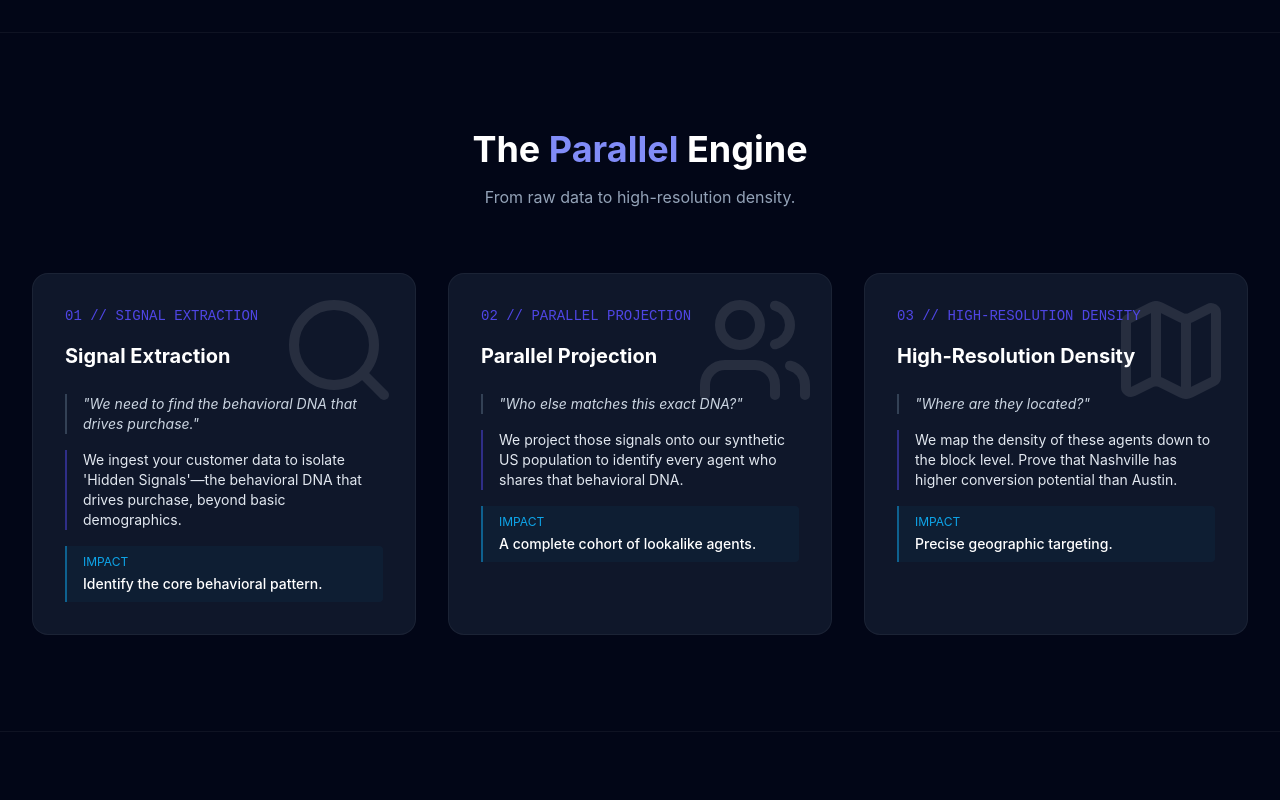
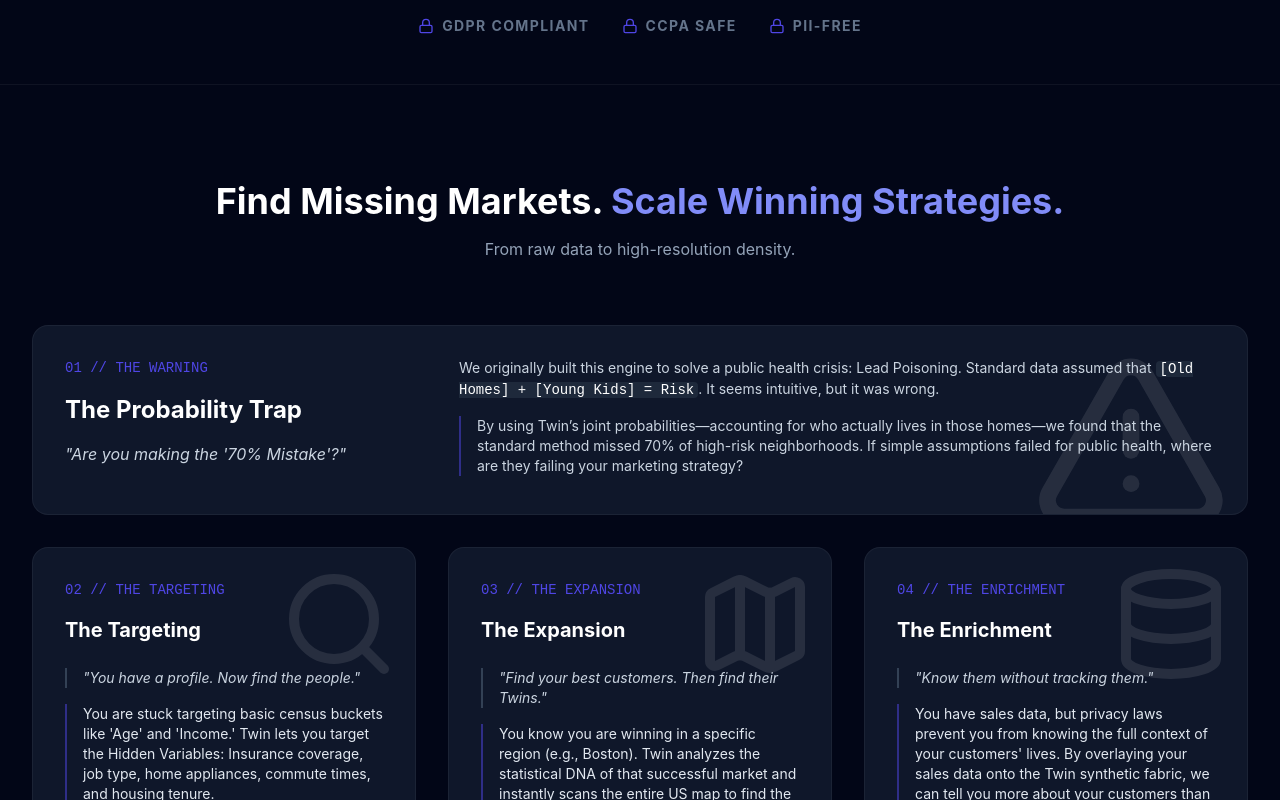
Before and after one commit to jga9f/modelparallel, a React (Vite) app: page / in a window 1280 px wide. Shown: the part 1020-1820 px from the top of the page. Built offline with nearby package versions, Linux system fonts and the light colour scheme.

Commit message:
Fix syntax error in App.jsx

```diff
--- a/src/App.jsx
+++ b/src/App.jsx
@@ -1,9 +1,11 @@
+
 import React, { useState, useEffect } from 'react';
 import {
   Users, Search, Map, Shield, ChevronRight, BarChart3,
   Zap, Lock, Menu, X, CheckCircle2, Globe, Building2,
   MapPin, Car, Wifi, Wallet, Heart, Briefcase, GraduationCap,
-  Plane, Smartphone, Leaf, ChevronDown, Radio, Home, Key, Clock, Languages, Image as ImageIcon
+  Plane, Smartphone, Leaf, ChevronDown, Radio, Home, Key, Clock, Languages, Image as ImageIcon,
+  AlertTriangle, Database
 } from 'lucide-react';
 
 // --- Constants & Data ---
@@ -166,10 +168,10 @@
     <div className="py-12 bg-slate-950 border-y border-white/5 relative z-20">
       <div className="max-w-7xl mx-auto px-4 text-center">
         <h2 className="text-2xl font-bold text-white mb-4">
-          Born from <span className="text-indigo-400">Harvard Research</span>. Enterprise Scale.
+          Born from <span className="text-indigo-400">Harvard Research</span>. Built using <span className="text-indigo-400">Harvard’s supercomputers</span>.
         </h2>
         <p className="text-slate-400 max-w-3xl mx-auto mb-8 leading-relaxed">
-          Built on architecture developed at Harvard University’s supercomputing clusters. We model 330 million synthetic agents—statistically identical to the US population, but born from code, not surveillance.
+          The Twin architecture was engineered at Harvard University and created over 2 years using Harvard’s high-performance computing clusters. We utilize real data from multiple incongruent datasets to reconstruct the U.S. population at a depth that has never been done before. The patterns are real; the people don’t actually exist. You get the mathematical precision of actual data with zero privacy risk.
         </p>
 
         <div className="flex flex-wrap justify-center gap-8 text-sm text-slate-500 uppercase tracking-widest font-bold">
@@ -215,37 +217,64 @@
     <div className="py-24 bg-slate-950">
       <div className="max-w-7xl mx-auto px-4 sm:px-6 lg:px-8">
         <div className="text-center mb-16">
-          <h2 className="text-3xl md:text-4xl font-bold text-white mb-4">The <span className="text-indigo-400">Parallel</span> Engine</h2>
+          <h2 className="text-3xl md:text-4xl font-bold text-white mb-4">Find Missing Markets. <span className="text-indigo-400">Scale Winning Strategies.</span></h2>
           <p className="text-slate-400 max-w-2xl mx-auto">
             From raw data to high-resolution density.
           </p>
         </div>
 
+        <div className="flex flex-col gap-8">
+          {/* 01 WARNING - Full Width */}
+          <div className="bg-slate-900 rounded-2xl p-8 border border-white/5 hover:border-indigo-500/30 transition-all relative overflow-hidden">
+            <div className="absolute top-0 right-0 p-4 opacity-10 pointer-events-none">
+              <AlertTriangle size={200} />
+            </div>
+            <div className="relative z-10 grid md:grid-cols-12 gap-8 items-start">
+              <div className="md:col-span-4">
+                <div className="text-indigo-500 font-mono text-sm mb-4">01 // THE WARNING</div>
+                <h3 className="text-2xl font-bold text-white mb-4">The Probability Trap</h3>
+                <p className="text-slate-300 italic mb-4">"Are you making the '70% Mistake'?"</p>
+              </div>
+              <div className="md:col-span-8 space-y-4 text-sm text-slate-300">
+                <p>
+                  We originally built this engine to solve a public health crisis: Lead Poisoning. Standard data assumed that <span className="text-white font-mono bg-slate-800 px-1 rounded">[Old Homes] + [Young Kids] = Risk</span>. It seems intuitive, but it was wrong.
+                </p>
+                <div className="pl-4 border-l-2 border-indigo-500/50">
+                  <p>
+                    By using Twin’s joint probabilities—accounting for who actually lives in those homes—we found that the standard method missed 70% of high-risk neighborhoods. If simple assumptions failed for public health, where are they failing your marketing strategy?
+                  </p>
+                </div>
+              </div>
+            </div>
+          </div>
+
+          {/* Grid for 02, 03, 04 */}
           <div className="grid md:grid-cols-3 gap-8">
             <FeatureCard
-            number={1}
-            title="Signal Extraction"
+              number={2}
+              title="The Targeting"
               icon={Search}
-            problem="We need to find the behavioral DNA that drives purchase."
-            solution="We ingest your customer data to isolate 'Hidden Signals'—the behavioral DNA that drives purchase, beyond basic demographics."
-            result="Identify the core behavioral pattern."
-          />
-          <FeatureCard
-            number={2}
-            title="Parallel Projection"
-            icon={Users}
-            problem="Who else matches this exact DNA?"
-            solution="We project those signals onto our synthetic US population to identify every agent who shares that behavioral DNA."
-            result="A complete cohort of lookalike agents."
+              problem="You have a profile. Now find the people."
+              solution="You are stuck targeting basic census buckets like 'Age' and 'Income.' Twin lets you target the Hidden Variables: Insurance coverage, job type, home appliances, commute times, and housing tenure."
+              result="Don't just target '35-year-olds.' Target '35-year-old homeowners with a 45-minute commute and a specific water heater.' Precision marketing, zero privacy risk."
             />
             <FeatureCard
               number={3}
-            title="High-Resolution Density"
+              title="The Expansion"
               icon={Map}
-            problem="Where are they located?"
-            solution="We map the density of these agents down to the block level. Prove that Nashville has higher conversion potential than Austin."
-            result="Precise geographic targeting."
+              problem="Find your best customers. Then find their Twins."
+              solution="You know you are winning in a specific region (e.g., Boston). Twin analyzes the statistical DNA of that successful market and instantly scans the entire US map to find the Mathematical Look-a-likes you are ignoring."
+              result="Don't guess where to expand next. Let the data dictate the destination."
             />
+            <FeatureCard
+              number={4}
+              title="The Enrichment"
+              icon={Database}
+              problem="Know them without tracking them."
+              solution="You have sales data, but privacy laws prevent you from knowing the full context of your customers' lives. By overlaying your sales data onto the Twin synthetic fabric, we can tell you more about your customers than you thought possible."
+              result="Predicting their lifestyle, housing risks, and purchasing constraints—without ever touching PII."
+            />
+          </div>
         </div>
       </div>
     </div>
@@ -368,10 +397,10 @@
                       <button
                         key={r}
                         onClick={() => setRegion(r)}
-                        className={`py-2 px-3 rounded text-sm font-bold transition-all border ${region === r
+                        className={`py - 2 px - 3 rounded text - sm font - bold transition - all border ${region === r
                             ? 'bg-sky-500 text-slate-900 border-sky-500'
                             : 'bg-slate-900 text-slate-400 border-slate-700 hover:border-slate-500'
-                          }`}
+                          } `}
                       >
                         {r}
                       </button>
@@ -398,10 +427,10 @@
                         <button
                           key={item}
                           onClick={() => toggleItem(baseDemo, setBaseDemo, item)}
-                          className={`px-3 py-1.5 rounded text-xs font-bold border transition-all ${baseDemo.includes(item)
+                          className={`px - 3 py - 1.5 rounded text - xs font - bold border transition - all ${baseDemo.includes(item)
                               ? 'bg-indigo-500/20 border-indigo-500 text-indigo-300'
                               : 'bg-slate-900/50 border-slate-700 text-slate-500 hover:border-slate-600'
-                            }`}
+                            } `}
                         >
                           {item}
                         </button>
@@ -419,10 +448,10 @@
                         <button
                           key={item}
                           onClick={() => toggleItem(baseHousing, setBaseHousing, item)}
-                          className={`px-3 py-1.5 rounded text-xs font-bold border transition-all ${baseHousing.includes(item)
+                          className={`px - 3 py - 1.5 rounded text - xs font - bold border transition - all ${baseHousing.includes(item)
                               ? 'bg-indigo-500/20 border-indigo-500 text-indigo-300'
                               : 'bg-slate-900/50 border-slate-700 text-slate-500 hover:border-slate-600'
-                            }`}
+                            } `}
                         >
                           {item}
                         </button>
@@ -441,18 +470,18 @@
                       <div key={pack.id} className="w-full">
                         <button
                           onClick={() => setSelectedPack(selectedPack === pack.id ? null : pack.id)}
-                          className={`w-full flex items-center justify-between p-4 rounded-lg border transition-all ${selectedPack === pack.id
+                          className={`w - full flex items - center justify - between p - 4 rounded - lg border transition - all ${selectedPack === pack.id
                               ? 'bg-slate-800 border-indigo-500'
                               : 'bg-slate-900 border-slate-700 hover:border-slate-600'
-                            }`}
+                            } `}
                         >
                           <div className="flex items-center gap-3">
-                            <div className={`p-2 rounded ${selectedPack === pack.id ? 'bg-indigo-500/20 text-indigo-400' : 'bg-slate-800 text-slate-500'}`}>
+                            <div className={`p - 2 rounded ${selectedPack === pack.id ? 'bg-indigo-500/20 text-indigo-400' : 'bg-slate-800 text-slate-500'} `}>
                               {pack.icon && <pack.icon size={18} />}
                             </div>
-                            <span className={`font-bold ${selectedPack === pack.id ? 'text-white' : 'text-slate-300'}`}>{pack.name}</span>
+                            <span className={`font - bold ${selectedPack === pack.id ? 'text-white' : 'text-slate-300'} `}>{pack.name}</span>
                           </div>
-                          <ChevronDown size={18} className={`transition-transform ${selectedPack === pack.id ? 'rotate-180 text-indigo-400' : 'text-slate-600'}`} />
+                          <ChevronDown size={18} className={`transition - transform ${selectedPack === pack.id ? 'rotate-180 text-indigo-400' : 'text-slate-600'} `} />
                         </button>
 
                         {/* EXPANDED CONTENT (Sub-variables as Buttons) */}
@@ -463,10 +492,10 @@
                                 <button
                                   key={sub}
                                   onClick={() => toggleItem(insuranceVars, setInsuranceVars, sub)}
-                                  className={`flex items-center gap-2 px-3 py-2 rounded text-xs font-bold border transition-all w-full md:w-auto ${insuranceVars.includes(sub)
+                                  className={`flex items - center gap - 2 px - 3 py - 2 rounded text - xs font - bold border transition - all w - full md: w - auto ${insuranceVars.includes(sub)
                                       ? 'bg-indigo-500/20 border-indigo-500 text-indigo-300'
                                       : 'bg-slate-900 border-slate-700 text-slate-500 hover:border-slate-600'
-                                    }`}
+                                    } `}
                                 >
                                   {insuranceVars.includes(sub) ? <CheckCircle2 size={14} className="text-indigo-400" /> : <div className="w-3.5 h-3.5 rounded-full border border-slate-600"></div>}
                                   {sub}
```
Lines whose indentation alone changed are shown as unchanged.
